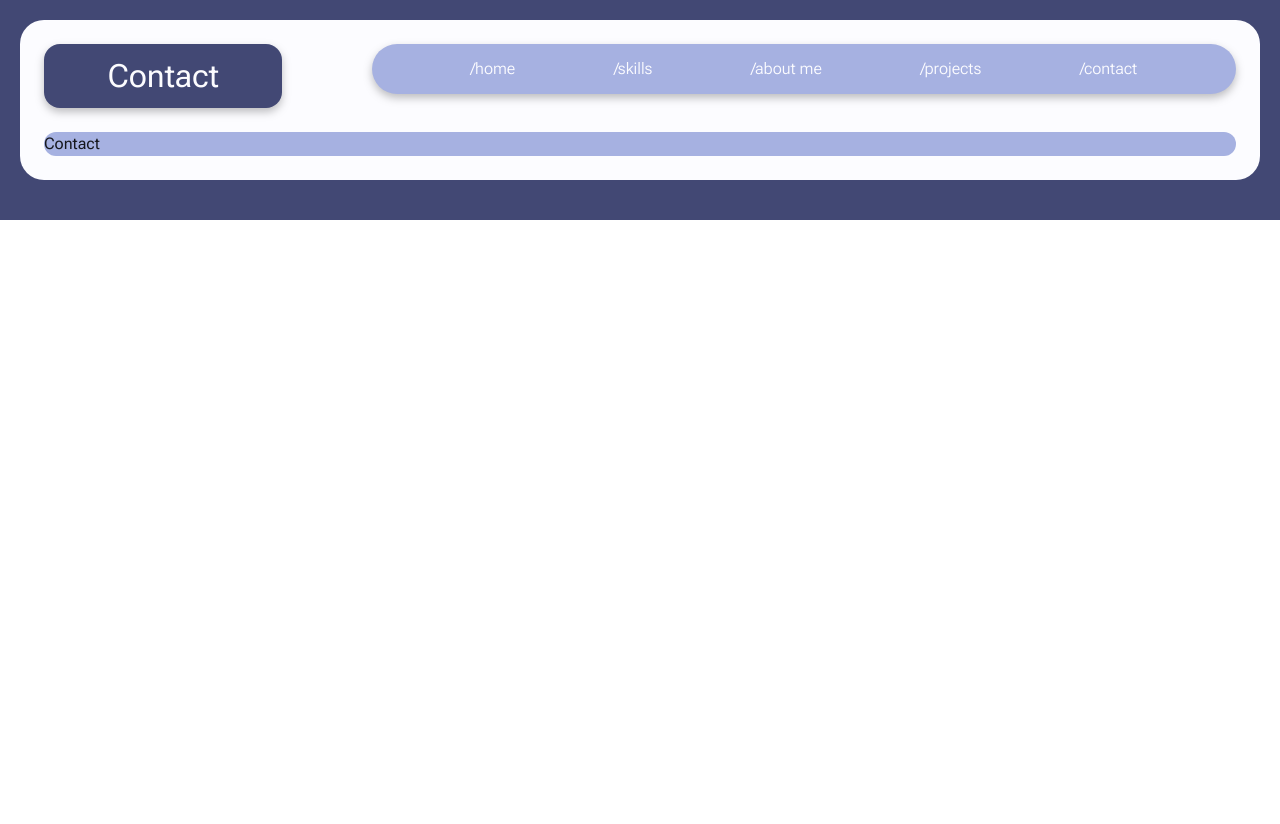
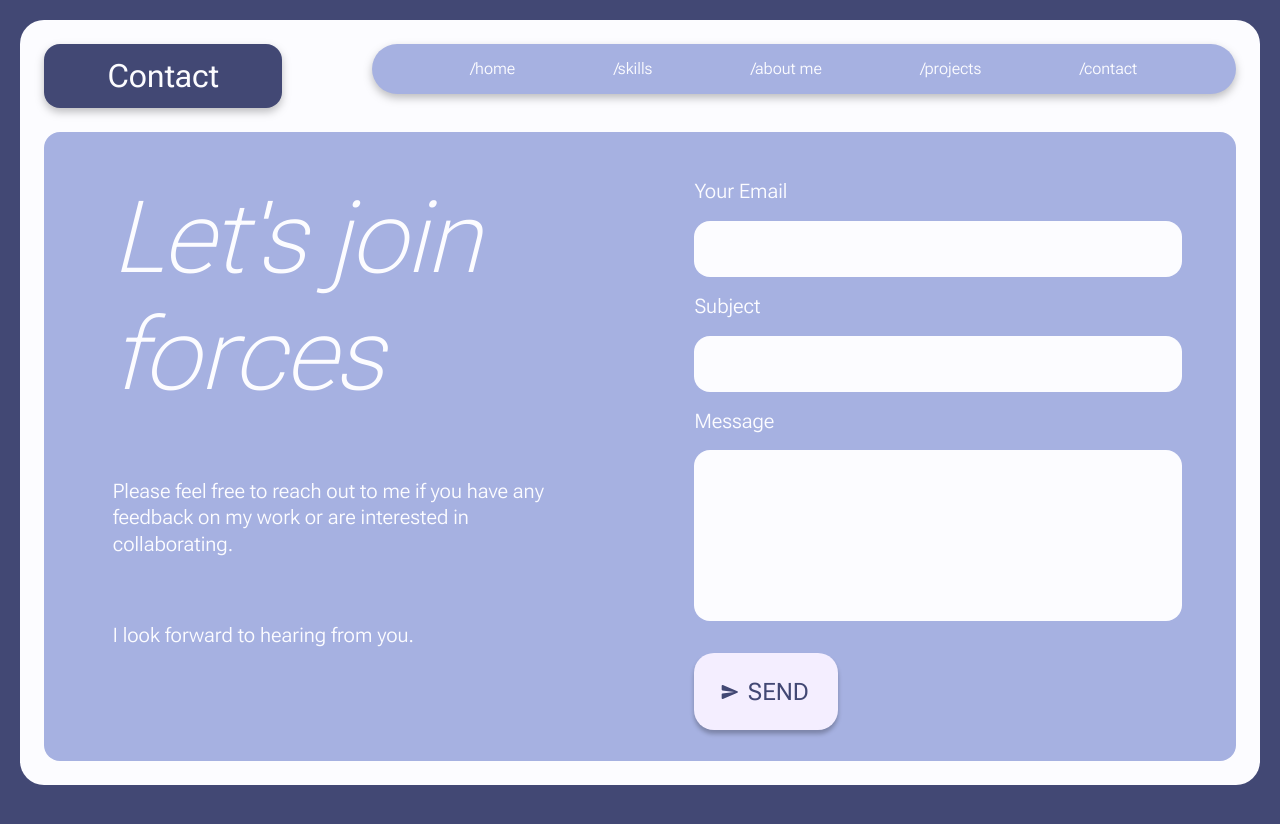
Before and after one commit to GeorgianaIon/newportfolio, a Next.js app: page /contact in a window 1280 px wide. Before the commit the page ends 800 px from the top, so only its background shows below. Built offline with nearby package versions, Linux system fonts and the light colour scheme.

Commit message:
Contact page

```diff
--- a/constants/Colors.ts
+++ b/constants/Colors.ts
@@ -6,5 +6,6 @@ export const Colors = {
     coldPurple: '#A6B1E1',
     darkPurple: '#424874',
     midPurple: '#929FD6',
-    white: '#FCFCFF'
+    white: '#FCFCFF',
+    red: '#D61355'
 }
--- a/package.json
+++ b/package.json
@@ -16,10 +16,12 @@
     "@mui/icons-material": "^5.11.0",
     "@mui/material": "^5.10.10",
     "@mui/styles": "^5.10.10",
+    "@sendgrid/mail": "^7.7.0",
     "framer-motion": "^8.5.3",
     "next": "12.3.1",
     "react": "18.2.0",
     "react-dom": "18.2.0",
+    "react-hook-form": "^7.43.0",
     "tss-react": "^4.4.1"
   },
   "devDependencies": {
@@ -30,5 +32,8 @@
     "eslint": "8.26.0",
     "eslint-config-next": "12.3.1",
     "typescript": "4.8.4"
+  },
+  "browser": {
+    "fs": false
   }
 }
--- /dev/null
+++ b/pages/api/send-mail.ts
@@ -0,0 +1,54 @@
+import type { NextApiRequest, NextApiResponse } from "next";
+// import sgMail from "@sendgrid/mail"
+
+const sgMail = require('@sendgrid/mail')
+sgMail.setApiKey(process.env.SENDGRID_API_KEY);
+console.log(process.env.SENDGRID_API_KEY)
+export default async (req: NextApiRequest, res: NextApiResponse) => {
+    if (req.method === 'POST') {
+        const { email, subject, message } = req.body;
+        const msg = {
+            to: 'ion.georgiana@hotmail.com',
+            from: 'ion.georgiana2001@gmail.com',
+            subject: subject,
+            text: message,
+            html: "<h1>Test</h1>"
+        };
+        console.log(msg)
+        try {
+            await sgMail.send(msg).then(() => {
+                console.log('Email sent');
+            });
+            res.status(200).json({ message: 'Email sent' });
+        } catch (error) {
+            console.error(error);
+            res.status(500).json({ message: 'Something went wrong' });
+        }
+    }
+}
+
+
+// import sgMail from "@sendgrid/mail"
+
+// import axios from "axios";
+// const sgMail = require('@sendgrid/mail')
+// sgMail.setApiKey(process.env.SENDGRID_API_KEY);
+
+// const sendEmail = async (data: { email: string, subject: string, message: string }) => {
+//     const { email, subject, message } = data;
+//     const msg = {
+//         to: 'ion.georgiana@hotmail.com',
+//         from: email,
+//         subject: subject,
+//         text: message,
+//     };
+//     try {
+//         await sgMail.send(msg).then(() => {
+//             console.log('Email sent');
+//         });
+//     } catch (error) {
+//         console.error(error);
+//     }
+// };
+
+// export default sendEmail
--- a/pages/contact.tsx
+++ b/pages/contact.tsx
@@ -1,10 +1,174 @@
+import { Button, Grid, TextField, Typography } from '@mui/material'
 import { NextPage } from 'next'
 import React from 'react'
+import { makeStyles } from 'tss-react/mui'
+import { SubmitHandler, useForm } from "react-hook-form";
+import { Colors } from '../constants/Colors'
+import SendRoundedIcon from '@mui/icons-material/SendRounded';
+import sgMail from "@sendgrid/mail"
+
+
+interface EmailData {
+  email: string;
+  subject: string;
+  message: string;
+}
 
 const Contact: NextPage = () => {
+const { classes } = useStyles();
+const {
+  register,
+  handleSubmit,
+  formState: { errors },
+} = useForm<EmailData>({
+  mode: "onChange",
+});
+
+const submit: SubmitHandler<EmailData> = async (data: EmailData) => {
+  console.log(data);
+  // sendEmail(data);
+  try {
+    const response = await fetch('/api/send-mail', {
+      method: 'POST',
+      headers: {
+        'Content-Type': 'application/json',
+      },
+      body: JSON.stringify(data),
+    });
+    const result = await response.json();
+    return result;
+    console.log(result);
+  } catch (error) {
+    console.log(error)
+  }
+};
+
+// const sgMail = require('@sendgrid/mail')
+// sgMail.setApiKey(process.env.SENDGRID_API_KEY);
+
+// const sendEmail = async (data: EmailData) => {
+//   const { email, subject, message } = data;
+//   const msg = {
+//     to: 'ion.georgiana@hotmail.com',
+//     from: email,
+//     subject: subject,
+//     text: message,
+//   };
+//   try {
+//     await sgMail.send(msg).then(() => {
+//       console.log('Email sent');});
+//   } catch (error) {
+//     console.error(error);
+//   }
+// };
+
   return (
-    <div>Contact</div>
+    <Grid container className={classes.contactPage}>
+
+      <Grid item container xs={12} sm={12} md={6} lg={6} className={classes.callForAction}>
+        <Grid item>
+          <Typography variant="h1" className={classes.title}>Let's join forces</Typography>
+        </Grid>
+        <Grid item>
+          <Typography variant="h5" className={classes.text}>Please feel free to reach out to me if you have any feedback on my work or are interested in collaborating.</Typography>
+        </Grid>
+        <Grid item>
+          <Typography variant="h5" className={classes.text}>I look forward to hearing from you.</Typography>
+        </Grid>
+      </Grid>
+
+      <Grid item xs={12} sm={12} md={6} lg={6} className={classes.contactFormContainer}>
+        <form onSubmit={handleSubmit(submit)} className={classes.form}>
+          <Grid item>
+            <Typography variant="h5" className={classes.formText}>Your Email</Typography>
+            <TextField
+              className={classes.textField}
+              {...register("email", {
+                required: 'Email is required',
+                pattern: {
+                  value: /\S+@\S+\.\S+/,
+                  message: "Entered value does not match email format"
+                }
+              })}
+              type="email"
+              />
+              {errors.email && (
+                <Typography variant="h6" style={{ color: Colors.red }}>
+                  {errors.email.message}
+                </Typography>
+              )}
+          </Grid>
+          <Grid item>
+            <Typography variant="h5" className={classes.formText}>Subject</Typography>
+            <TextField
+              className={classes.textField}
+              {...register("subject", { required: 'Subject is required' })}
+              />
+              {errors.subject && (
+                <Typography variant="h6" style={{ color: Colors.red }}>
+                  {errors.subject.message}
+                </Typography>
+              )}
+          </Grid>
+          <Grid item>
+            <Typography variant="h5" className={classes.formText}>Message</Typography>
+            <TextField
+              multiline
+              rows={6}
+              className={classes.textField}
+              {...register("message", { required: 'The message is required' })}
+              />
+              {errors.message && (
+                <Typography variant="h6" style={{ color: Colors.red }}>
+                  {errors.message.message}
+                </Typography>
+              )}
+          </Grid>
+
+          <Grid item>
+            <Button type="submit" variant="contained" startIcon={<SendRoundedIcon />} className={classes.button}>Send</Button>
+          </Grid>
+        </form>
+        </Grid>
+
+    </Grid>
   )
 }
 
+const useStyles = makeStyles()(() => ({
+  contactPage:{
+
+  },
+  callForAction:{
+    padding: '3rem 4.3rem'
+  },
+  form:{},
+  contactFormContainer:{
+    padding: '1.9rem 3.4rem'
+  },
+  input:{},
+  textarea:{},
+  button:{
+    marginTop: '2rem',
+  },
+  title:{
+    fontWeight: 100,
+    fontStyle: 'italic',
+  },
+  text:{
+
+  },
+  formText: {
+    margin: '1rem 0',
+  },
+  textField: {
+    width: '100%',
+    borderRadius: '1rem',
+    backgroundColor: Colors.white,
+    '.MuiOutlinedInput-notchedOutline': {
+      border: 'none',
+   }
+  }
+}));
+
 export default Contact
--- a/src/theme.ts
+++ b/src/theme.ts
@@ -67,6 +67,7 @@ export const theme = createTheme({
           padding: '0.5rem 1.5rem',
           transition: 'background-color 0.5s ease-in-out',
           height: '4.8rem',
+          minWidth: '9rem',
           '&:hover': {
             backgroundColor: Colors.darkPurple,
             color: Colors.lightPurple,
```
Also changed, not shown: 2 other files (tests, documents, lock files or other folders).
